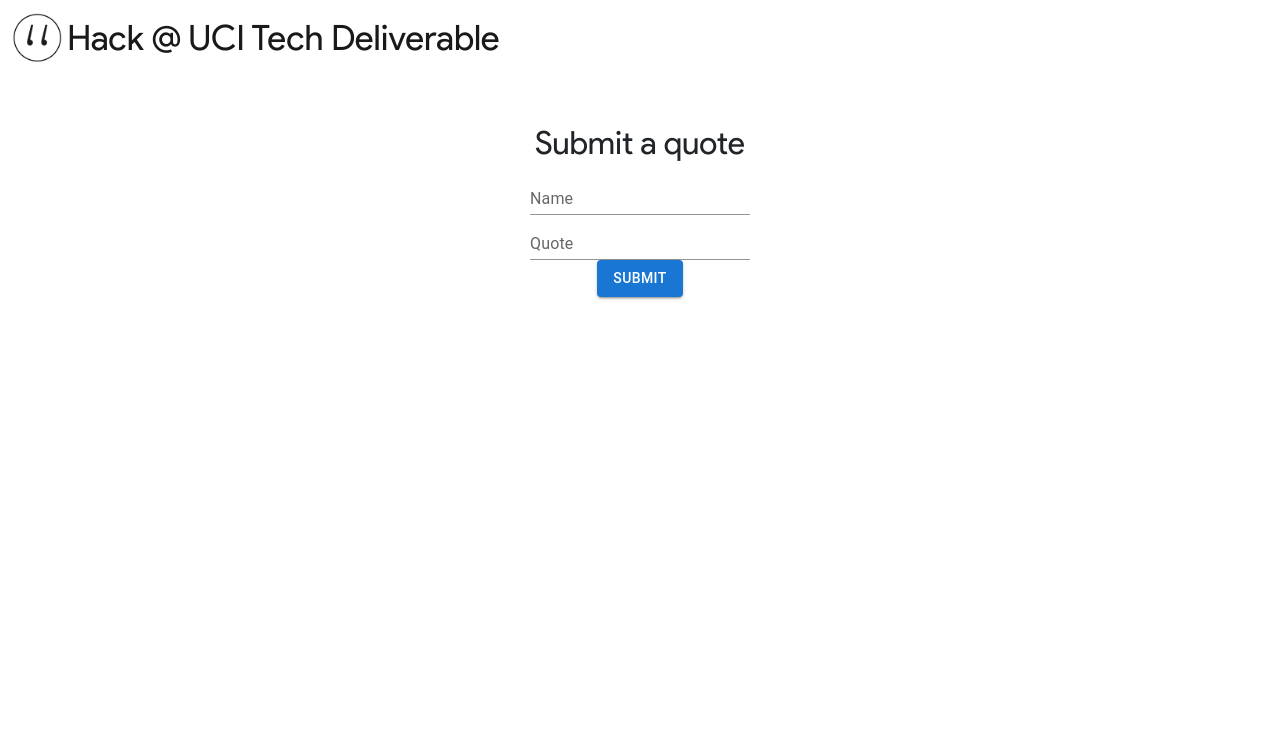
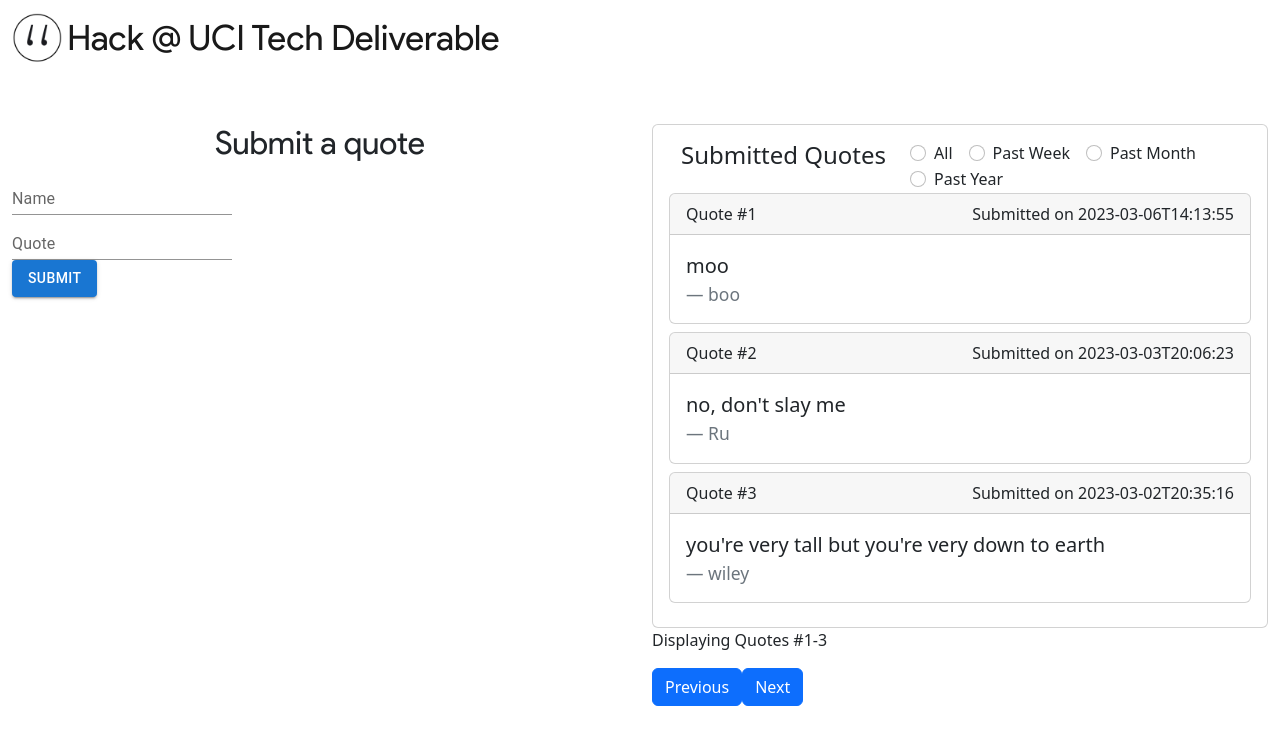
Before and after one commit to waalbert/hackuci-tech-deliverable, a React (Vite) app in the folder frontend/: page / in a window 1280 px wide. Shown: the top 744 px of the page. Built offline with nearby package versions, Linux system fonts and the light colour scheme.

Commit message:
built ui for displaying quotes

```diff
--- a/frontend/src/App.jsx
+++ b/frontend/src/App.jsx
@@ -1,9 +1,12 @@
 import "./App.css";
-import NavBar from "./components/NavBar.jsx";
+import NavBar from "./components/NavBar/NavBar.jsx";
+import FormControl from "@mui/material/FormControl";
 import Button from "@mui/material/Button";
 import TextField from "@mui/material/TextField";
 import Container from "react-bootstrap/Container";
 import Row from "react-bootstrap/Row";
+import Col from "react-bootstrap/Col";
+import DisplayQuotes from "./components/DisplayQuotes/DisplayQuotes";
 
 function App() {
   return (
@@ -14,13 +17,15 @@ function App() {
           <NavBar />
         </Row>
         <Row className="mt-5">
-          <h2 className="submit-quote">Submit a quote</h2>
-          {/* TODO: implement custom form submission logic to not refresh the page */}
-          <form action="/api/quote" method="post" className="submit-quote">
-            {/* <label htmlFor="input-name">Name</label>
+          <Col>
+            <h2 className="submit-quote">Submit a quote</h2>
+            {/* TODO: implement custom form submission logic to not refresh the page */}
+            <form action="/api/quote" method="post" className="submit-quote">
+              {/* <label htmlFor="input-name">Name</label>
         <input type="text" name="name" id="input-name" required />
         <label htmlFor="input-message">Quote</label>
         <input type="text" name="message" id="input-message" required /> */}
+            </form>
             <div>
               <TextField
                 variant="standard"
@@ -44,17 +49,13 @@ function App() {
             >
               Submit
             </Button>
-          </form>
+          </Col>
+          <Col>
+            <DisplayQuotes />
+          </Col>
         </Row>
       </Container>
-
-      {/* <h2>Previous Quotes</h2> */}
       {/* TODO: Display the actual quotes from the database */}
-      {/* <div className="messages">
-        <p>Peter Anteater</p>
-        <p>Zot Zot Zot!</p>
-        <p>Every day</p>
-      </div> */}
     </div>
   );
 }
--- /dev/null
+++ b/frontend/src/components/DisplayQuotes/DisplayQuotes.css
@@ -0,0 +1,3 @@
+.display-quote-button {
+    margin: 0;
+}
--- /dev/null
+++ b/frontend/src/components/DisplayQuotes/DisplayQuotes.jsx
@@ -0,0 +1,157 @@
+import { useState } from "react";
+import Quote from "../Quote/Quote";
+import Form from "react-bootstrap/Form";
+import Container from "react-bootstrap/Container";
+import Row from "react-bootstrap/Row";
+import Col from "react-bootstrap/Col";
+import Card from "react-bootstrap/Card";
+import Button from "react-bootstrap/Button";
+
+function DisplayQuotes() {
+  const [quoteNumber, setQuoteNumber] = useState(1);
+
+  //   const changePage = () => {};
+  let quoteList = [
+    {
+      name: "Peter Anteater",
+      message: "Zot Zot Zot!",
+      time: "1965-11-30T13:52:09",
+    },
+    {
+      name: "rieko",
+      message: "Drink more water",
+      time: "2021-02-21T22:34:59",
+    },
+    {
+      name: "t\u00e6",
+      message: "slay, girlboss",
+      time: "2022-11-03T20:23:54",
+    },
+    {
+      name: "pham",
+      message: "i'm a resident gaslighter",
+      time: "2023-01-25T17:58:31",
+    },
+    {
+      name: "randy",
+      message: "I love technology",
+      time: "2023-02-15T16:46:22",
+    },
+    {
+      name: "Jane Doe",
+      message:
+        "This quote is quite a bit longer than the other ones just to make things interesting. This shouldn't be too difficult to handle, but your design should be able to adapt to all sorts of edge cases. Will your application be able to handle this properly? Or will the text spill over atrociously or even get cut off? Also, how are you doing? I hope you're doing well. Have a Hack at UCI day!",
+      time: "2023-03-02T11:48:17",
+    },
+    {
+      name: "Josh Smith",
+      message: "Testing testing, is this thing on?",
+      time: "2023-03-02T11:51:06",
+    },
+    {
+      name: "wiley",
+      message: "you're very tall but you're very down to earth",
+      time: "2023-03-02T20:35:16",
+    },
+    {
+      name: "Ru",
+      message: "no, don't slay me",
+      time: "2023-03-03T20:06:23",
+    },
+    {
+      name: "boo",
+      message: "moo",
+      time: "2023-03-06T14:13:55",
+    },
+  ];
+
+  return (
+    <>
+      <Card>
+        <Card.Body>
+          <Container fluid>
+            <Row>
+              <Col md="auto" lg="auto">
+                <h4 className="d-inline">Submitted Quotes</h4>
+              </Col>
+              <Col>
+                <Form>
+                  <Form.Group>
+                    <div key="inline-radio">
+                      <Form.Check
+                        inline
+                        label="All"
+                        name="quote-age"
+                        type="radio"
+                        id="inline-radio-1"
+                      />
+                      <Form.Check
+                        inline
+                        label="Past Week"
+                        name="quote-age"
+                        type="radio"
+                        id="inline-radio-2"
+                      />
+                      <Form.Check
+                        inline
+                        label="Past Month"
+                        name="quote-age"
+                        type="radio"
+                        id="inline-radio-3"
+                      />
+                      <Form.Check
+                        inline
+                        label="Past Year"
+                        name="quote-age"
+                        type="radio"
+                        id="inline-radio-4"
+                      />
+                    </div>
+                  </Form.Group>
+                </Form>
+              </Col>
+            </Row>
+          </Container>
+          {quoteList
+            .slice(0)
+            .reverse()
+            .slice(quoteNumber - 1, quoteNumber + 2)
+            .map((quote, index) => {
+              return (
+                <Quote
+                  key={index}
+                  id={quoteNumber + index}
+                  name={quote.name}
+                  message={quote.message}
+                  time={quote.time}
+                />
+              );
+            })}
+        </Card.Body>
+      </Card>
+      <p>
+        Displaying Quotes #{quoteNumber}-{quoteNumber + 2}
+      </p>
+      <Button
+        onClick={() => {
+          if (quoteNumber >= 4) {
+            setQuoteNumber(quoteNumber - 3);
+          }
+        }}
+      >
+        Previous
+      </Button>
+      <Button
+        onClick={() => {
+          if (quoteNumber <= quoteList.length - 3) {
+            setQuoteNumber(quoteNumber + 3);
+          }
+        }}
+      >
+        Next
+      </Button>
+    </>
+  );
+}
+
+export default DisplayQuotes;
--- a/frontend/src/components/NavBar.jsx
+++ b/frontend/src/components/NavBar/NavBar.jsx
@@ -1,5 +1,5 @@
 import "./NavBar.css";
-import logo from "../../quotebook.png";
+import logo from "../../../quotebook.png";
 import Navbar from "react-bootstrap/Navbar";
 import Container from "react-bootstrap/Container";
 
--- /dev/null
+++ b/frontend/src/components/Quote/Quote.css
@@ -0,0 +1,4 @@
+.card-header {
+    display: flex;
+    justify-content: space-between;
+}
--- /dev/null
+++ b/frontend/src/components/Quote/Quote.jsx
@@ -0,0 +1,22 @@
+import "./Quote.css";
+import Card from "react-bootstrap/Card";
+
+function Quote(props) {
+  return (
+    <>
+      <Card className="mb-2">
+        <Card.Header className="card-header">
+          <span>Quote #{props.id}</span>
+          <span>Submitted on {props.time}</span>
+        </Card.Header>
+        <Card.Body>
+          <blockquote className="blockquote mb-0">
+            <p>{props.message}</p>
+            <footer className="blockquote-footer">{props.name}</footer>
+          </blockquote>
+        </Card.Body>
+      </Card>
+    </>
+  );
+}
+export default Quote;
```
Also changed, not shown: frontend/src/components/NavBar/NavBar.css (renamed from frontend/src/components/NavBar.css).
